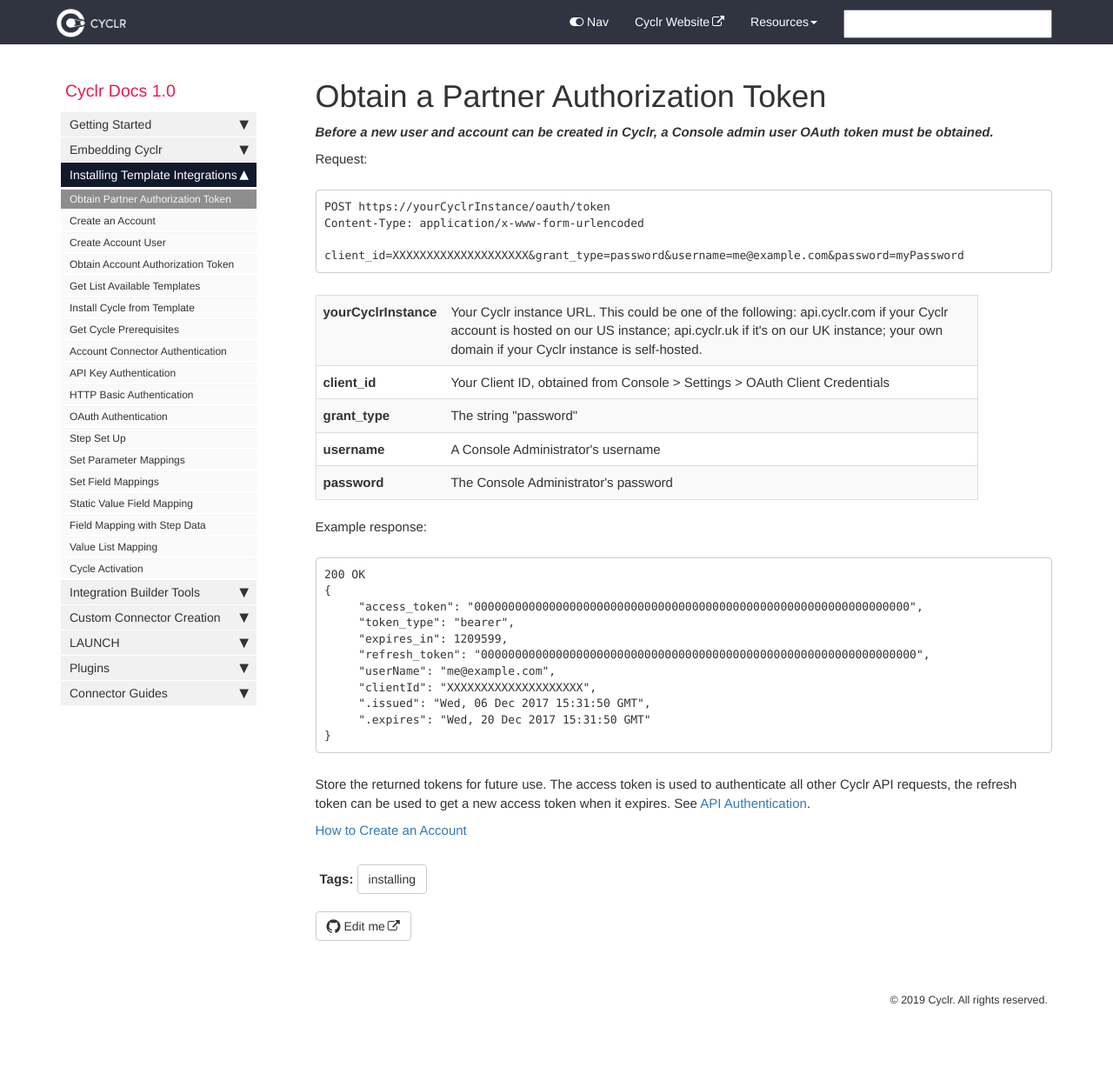
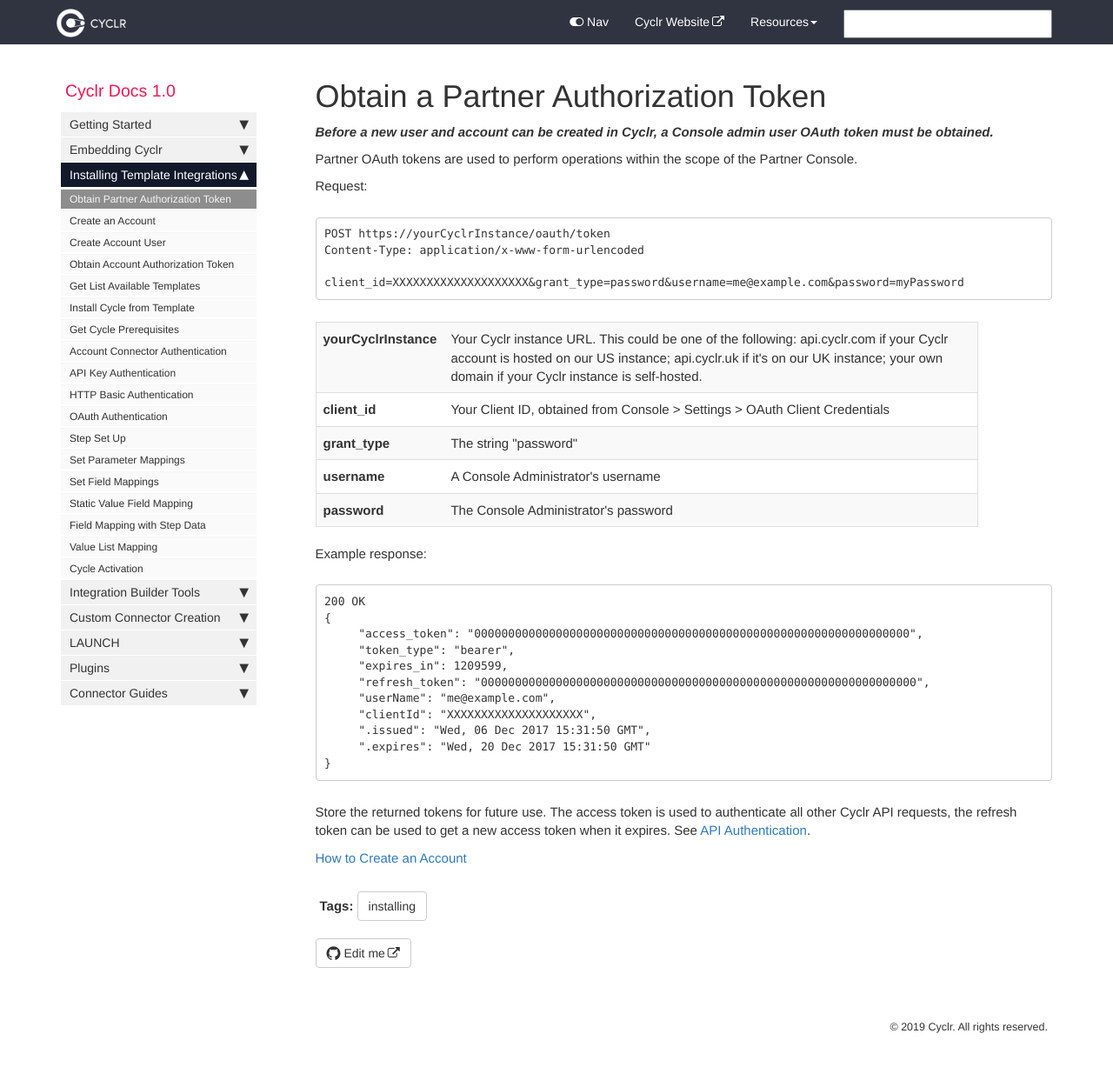
Before and after one commit to sneakysneak/docs, a Jekyll site: the page built from pages/installing-templates-api/obtain-a-partner-authorization-token.md, in a window 1280 px wide and 1251 px high. Shown: the top 1227 px of the window at 87% size. Built offline with Jekyll 4.4.1, drawn with Linux system fonts in a browser that asks for light colours; nearby versions of some CDN libraries; comment, search, counter and statistics services are not loaded.

Commit message:
Line to explain what a Partner OAuth token's for.

```diff
--- a/pages/installing-templates-api/obtain-a-partner-authorization-token.md
+++ b/pages/installing-templates-api/obtain-a-partner-authorization-token.md
@@ -6,6 +6,8 @@ tags: [installing]
 ---
 
 _**Before a new user and account can be created in Cyclr, a Console admin user OAuth token must be obtained.**_
+
+Partner OAuth tokens are used to perform operations within the scope of the Partner Console.
 
 Request:
 
```
